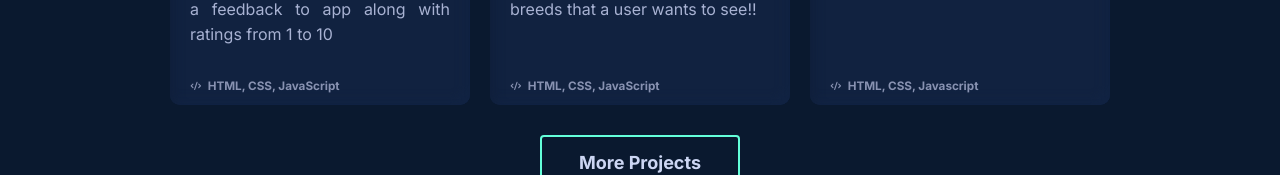
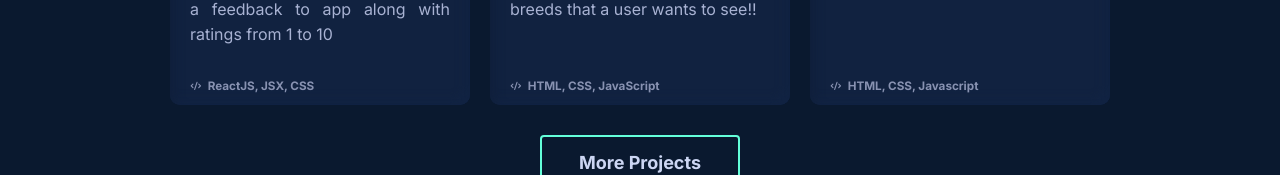
Before and after one commit to SaMs-Hub/SaMsProfile, a React (Create React App) app: page / in a window 1280 px wide. Shown: the part 3304-3479 px from the top of the page. Built offline with nearby package versions, Linux system fonts and the light colour scheme.

Commit message:
Update ProjectsData.js

```diff
--- a/src/Components/ProjectsData.js
+++ b/src/Components/ProjectsData.js
@@ -71,7 +71,7 @@ const PROJECTS_DATA = [
 
     description:
       "Feedify is a React JS based rating website, where the user can give a feedback to app along with ratings from 1 to 10",
-    toolsUsed: "HTML, CSS, JavaScript",
+    toolsUsed: "ReactJS, JSX, CSS",
     icon: <MdDynamicFeed />,
 
     githubLink: "https://github.com/SaMs-Hub/Feedify",
```
